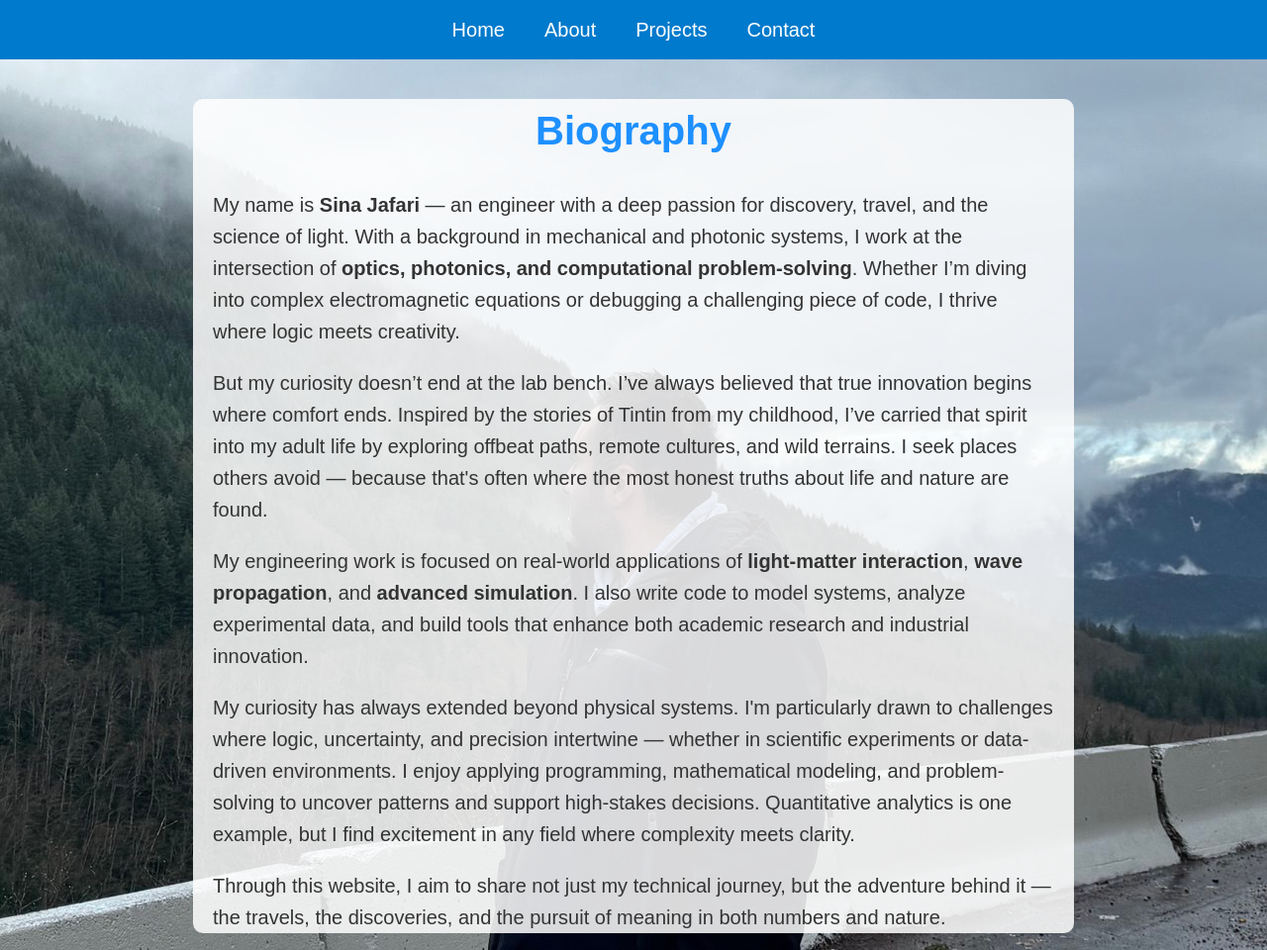
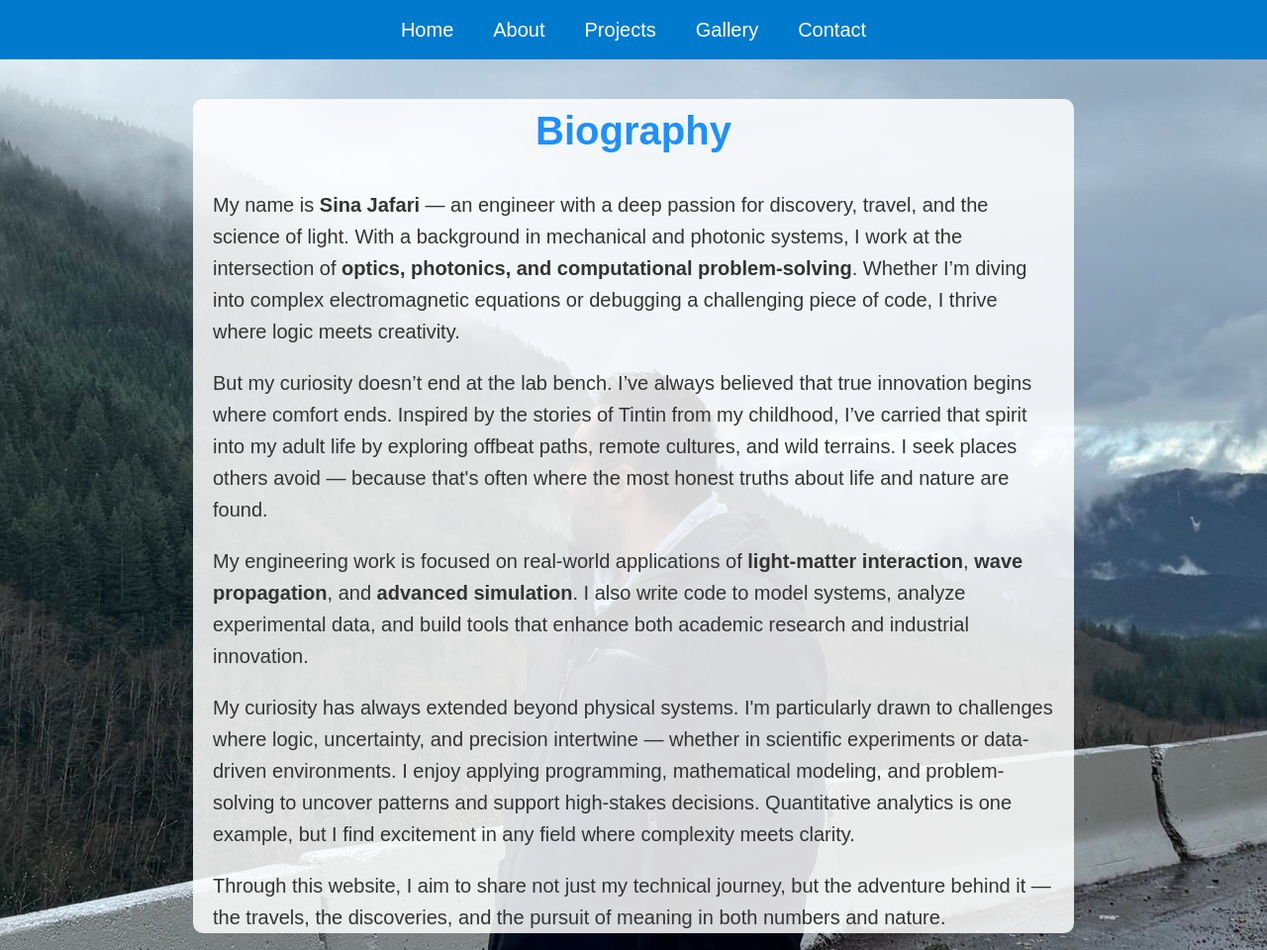
Before and after one commit to sina-jafari/bio, a plain HTML site: page index.html in a window 1280 px wide. Shown: the top 960 px of the page at 99% size. Drawn offline with Linux system fonts and the light colour scheme.

Commit message:
Update index.html

```diff
--- a/index.html
+++ b/index.html
@@ -117,7 +117,7 @@
           <li><a href="/qa">Quantitative Analysis</a></li>
         </ul>
       </li>
-
+      <li><a href="/gallery">Gallery</a></li>
       <li><a href="/contact">Contact</a></li>
     </ul>
   </nav>
```
